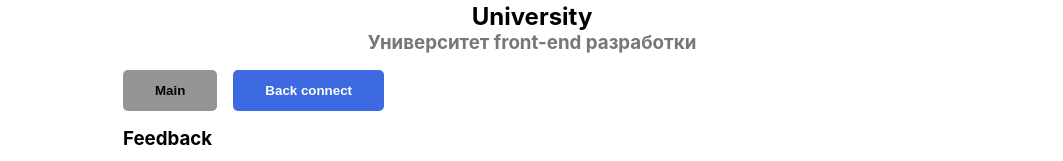
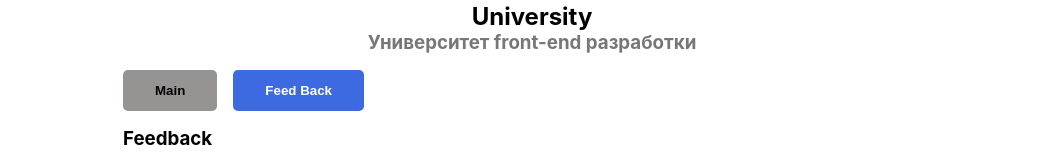
Before and after one commit to AleksandrKompanetc/react-application, a React (Create React App) app: page / in a window 1280 px wide. Shown: the part 162-323 px from the top of the page, without its empty margins (108-1171 px from the left). Built offline with nearby package versions, Linux system fonts and the light colour scheme; the HTML template or start-up script is replaced by a standard one.

Commit message:
added changes

```diff
--- a/src/App.css
+++ b/src/App.css
@@ -85,16 +85,6 @@ li.active > .content {
   display: block;
 }
 
-header {
-  height: 50px;
-  display: flex;
-  justify-content: space-between;
-  padding: 0 2rem;
-  align-items: center;
-  border-bottom: 1px solid #ccc;
-  background: #fafafa;
-}
-
 h3 {
   margin-bottom: 1rem;
 }
--- a/src/App.js
+++ b/src/App.js
@@ -1,5 +1,5 @@
 import React, { useState } from 'react';
-import Header from './components/Header';
+import Header from './components/Header/Header';
 import './App.css';
 import TeachingSection from './components/TeachingSection';
 import DifferencesSection from './components/DifferencesSection';
--- /dev/null
+++ b/src/components/Header/Header.css
@@ -0,0 +1,9 @@
+header {
+  height: 50px;
+  display: flex;
+  justify-content: space-between;
+  padding: 0 2rem;
+  align-items: center;
+  border-bottom: 1px solid #ccc;
+  background: #fafafa;
+}
--- a/src/components/Header.jsx
+++ b/src/components/Header/Header.jsx
@@ -1,4 +1,5 @@
 import React, { useState } from "react";
+import './Header.css';
 
 export default function Header() {
   const [now, setNow] = useState(new Date());
--- a/src/components/TabsSection.jsx
+++ b/src/components/TabsSection.jsx
@@ -4,7 +4,7 @@ export default function TabsSection({active, onChange}) {
   return (
     <section style={{marginBottom: '1rem'}}>
       <Button isActive={active === 'main'} onClick={() => onChange('main')}>Main</Button>
-      <Button isActive={active === 'feedback'} onClick={() => onChange('feedback')}>Back connect</Button>
+      <Button isActive={active === 'feedback'} onClick={() => onChange('feedback')}>Feed Back</Button>
     </section>
   )
 }
```
